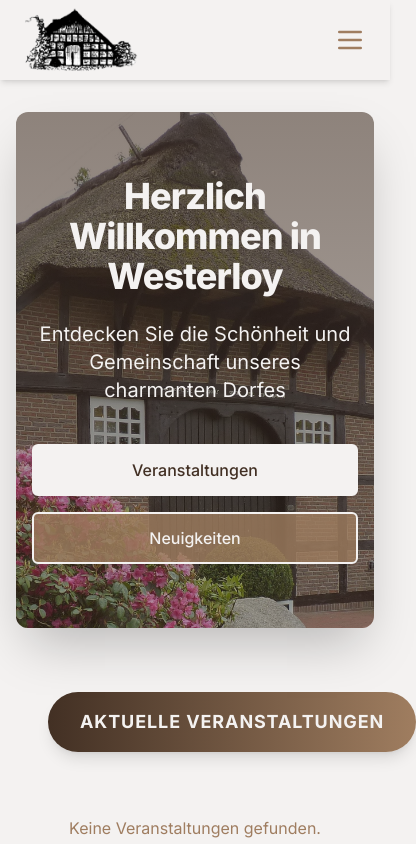
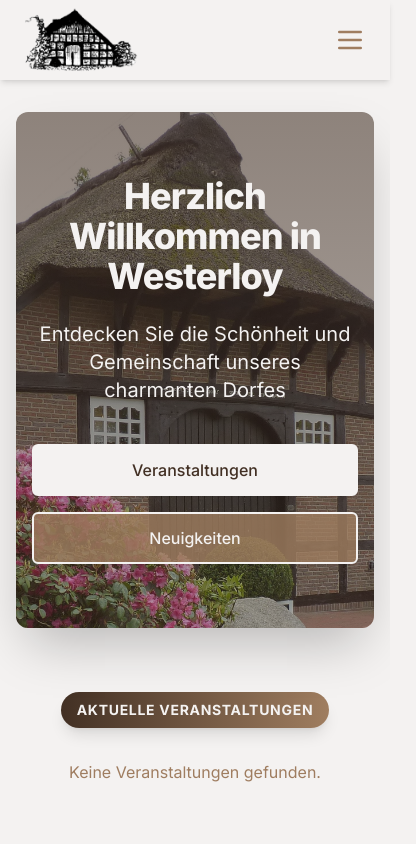
Before and after one commit to Pudl0/westerloy, a Next.js app: page / in a window 390 px wide. Shown: the top 844 px of the page, 416 px wide, since content can reach past the window. Built offline with nearby package versions, Linux system fonts and the light colour scheme.

Commit message:
Fixing dashboard-divider on smaller screens

```diff
--- a/src/components/dashboard-divider.tsx
+++ b/src/components/dashboard-divider.tsx
@@ -10,22 +10,22 @@ interface DashboardDividerProps {
 const DashboardDivider: FC<DashboardDividerProps> = ({ title }) => {
   return (
     <motion.div
-      className="mx-auto my-16 flex max-w-5xl items-center"
+      className="my-8 flex items-center justify-center px-4 sm:my-12 sm:px-6 md:my-16 md:px-8"
       initial={{ opacity: 0, y: 20 }}
       animate={{ opacity: 1, y: 0 }}
       transition={{ duration: 0.5 }}
     >
       <motion.div
-        className="flex-grow border-t-2 border-westerloySecondary/30"
+        className="hidden flex-grow border-t-2 border-westerloySecondary/30 sm:block"
         initial={{ scaleX: 0 }}
         animate={{ scaleX: 1 }}
         transition={{ duration: 0.5, delay: 0.2 }}
       />
-      <motion.h2 className="mx-8 flex-shrink-0 rounded-full bg-gradient-to-r from-westerloyPrimary to-westerloySecondary px-8 py-4 text-lg font-bold uppercase tracking-wider text-westerloyBackground shadow-lg transition-all duration-300 ease-in-out lg:text-xl">
+      <motion.h2 className="mx-4 flex-shrink-0 rounded-full bg-gradient-to-r from-westerloyPrimary to-westerloySecondary px-4 py-2 text-sm font-bold uppercase tracking-wider text-westerloyBackground shadow-lg transition-all duration-300 ease-in-out sm:mx-6 sm:px-6 sm:py-3 sm:text-base md:mx-8 md:px-8 md:py-4 md:text-lg lg:text-xl">
         {title}
       </motion.h2>
       <motion.div
-        className="flex-grow border-t-2 border-westerloySecondary/30"
+        className="hidden flex-grow border-t-2 border-westerloySecondary/30 sm:block"
         initial={{ scaleX: 0 }}
         animate={{ scaleX: 1 }}
         transition={{ duration: 0.5, delay: 0.2 }}
```
